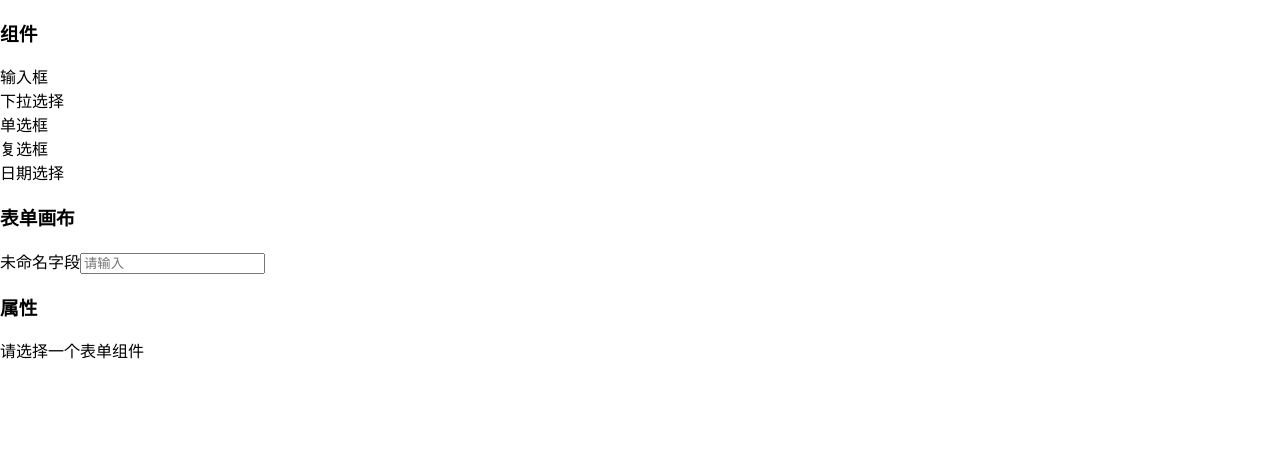
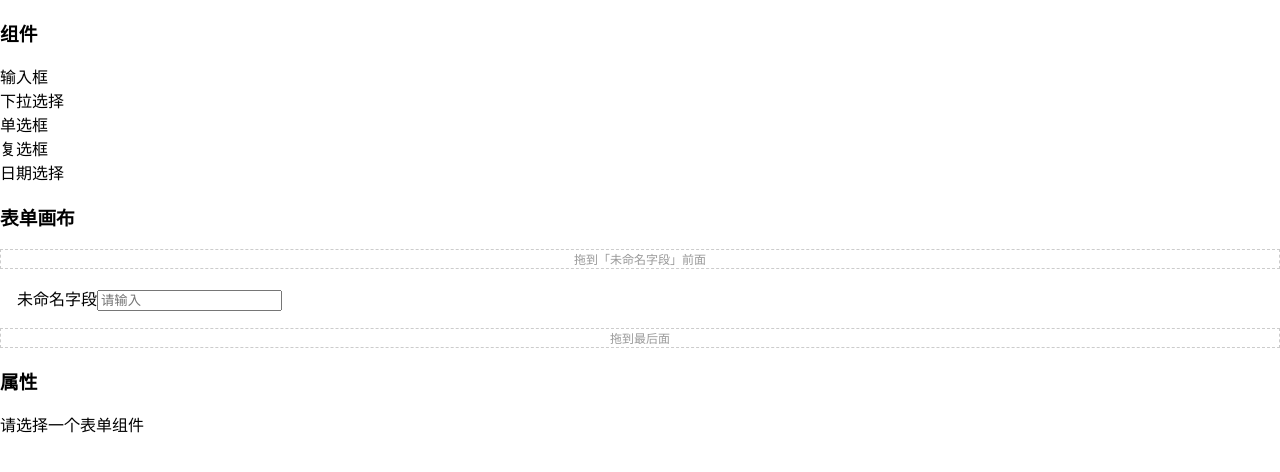
Before and after one commit to 1ikealien/frontend-lab, a Vue app in the folder apps/form-builder/: page / in a window 1280 px wide. Both pictures are taken after a click on the element "输入框". Shown: the top 472 px of the page. Built offline with nearby package versions, Linux system fonts and the light colour scheme; what vite-plugin-qiankun would draw is missing.

Commit message:
feat(form-builder): 实现表单元素拖拽排序

```diff
--- a/apps/form-builder/src/App.vue
+++ b/apps/form-builder/src/App.vue
@@ -17,11 +17,62 @@ const selectedField = computed(() => {
   )
 })
 
+const selectedFieldIndex = computed(() => {
+  return schema.value.fields.findIndex(
+    field => field.id === selectedFieldId.value
+  )
+})
+
+const canMoveUp = computed(() => {
+  return selectedFieldIndex.value > 0
+})
+
+const canMoveDown = computed(() => {
+  return (
+    selectedFieldIndex.value >= 0 && selectedFieldIndex.value < schema.value.fields.length - 1
+  )
+})
+
 function handleSelectField(fieldId: string) {
   selectedFieldId.value = fieldId
+}
 
-  console.log('selected field:', fieldId)
+function moveFieldUp() {
+  const index = schema.value.fields.findIndex(
+    field => field.id === selectedFieldId.value
+  )
+
+  if (index <= 0) {
+    return
+  }
+
+  const fields = schema.value.fields
+
+  const current = fields[index]
+  const previous = fields[index - 1]
+
+  fields[index] = previous
+  fields[index - 1] = current
 }
+
+function moveFieldDown() {
+  const index = schema.value.fields.findIndex(
+    field => field.id === selectedFieldId.value
+  )
+
+  if (index === -1 || index >= schema.value.fields.length - 1) {
+    return
+  }
+
+  const fields = schema.value.fields
+
+  const current = fields[index]
+  const next = fields[index + 1]
+
+  fields[index] = next
+  fields[index + 1] = current
+}
+
 function handleAddField(type: FieldType) {
   const field: FormField = {
     id: crypto.randomUUID(),
@@ -55,6 +106,60 @@ function handleAddField(type: FieldType) {
 
   console.log(schema.value)
 }
+
+function moveField(draggingFieldId: string, targetFieldId: string, position: 'before' | 'after') {
+  if (draggingFieldId === targetFieldId) {
+    return
+  }
+
+  const fields = schema.value.fields
+
+  const draggingIndex = fields.findIndex(
+    field => field.id === draggingFieldId
+  )
+
+  const targetIndex = fields.findIndex(
+    field => field.id === targetFieldId
+  )
+
+  if (draggingIndex === -1 || targetIndex === -1) {
+    return
+  }
+
+  const [draggingField] = fields.splice(draggingIndex, 1)
+
+  const newTargetIndex = fields.findIndex(
+    field => field.id === targetFieldId
+  )
+
+  const insertIndex = position === 'before' ? newTargetIndex : newTargetIndex + 1
+
+  fields.splice(insertIndex, 0, draggingField)
+}
+
+function handleDrop(draggingFieldId: string, targetFieldId: string, position: 'before' | 'after') {
+  moveField(draggingFieldId, targetFieldId, position)
+}
+
+function handleDropBetween(draggingFieldId: string, targetFieldId: string, position: 'before' | 'after') {
+  moveField(draggingFieldId, targetFieldId, position)
+}
+
+function handleEndDrop(draggingFieldId: string) {
+  const fields = schema.value.fields
+
+  const draggingIndex = fields.findIndex(
+    field => field.id === draggingFieldId
+  )
+
+  if (draggingIndex === -1) {
+    return
+  }
+
+  const [draggingField] = fields.splice(draggingIndex, 1)
+
+  fields.push(draggingField)
+}
 </script>
 
 <template>
@@ -62,8 +167,18 @@ function handleAddField(type: FieldType) {
     <MaterialPanel @add="handleAddField" />
     <FormCanvas
       :schema="schema"
+      :selected-field-id="selectedFieldId"
       @select="handleSelectField"
+      @drop="handleDrop"
+      @drop-between="handleDropBetween"
+      @drop-end="handleEndDrop"
     />
-    <PropertyPanel :field="selectedField" />
+    <PropertyPanel
+      :field="selectedField"
+      :can-move-up="canMoveUp"
+      :can-move-down="canMoveDown"
+      @move-up="moveFieldUp"
+      @move-down="moveFieldDown"
+    />
   </div>
 </template>
--- a/apps/form-builder/src/components/FormCanvas.vue
+++ b/apps/form-builder/src/components/FormCanvas.vue
@@ -1,13 +1,128 @@
 <script setup lang="ts">
+import { ref } from 'vue'
 import type { FormSchema } from '@/types/form'
 
 const props = defineProps<{
   schema: FormSchema
+  selectedFieldId: string | null
 }>()
 
 const emit = defineEmits<{
   select: [fieldId: string]
+  drop: [draggingFieldId: string, targetFieldId: string, position: 'before' | 'after']
+  'drop-between': [draggingFieldId: string, targetFieldId: string, position: 'before' | 'after']
+  'drop-end': [draggingFieldId: string]
 }>()
+
+const draggingFieldId = ref<string | null>(null)
+
+function handleDragStart(fieldId: string) {
+  draggingFieldId.value = fieldId
+  console.log('dragging field:', draggingFieldId.value)
+}
+
+function handleDragOver(event: DragEvent, fieldId: string) {
+  if (draggingFieldId.value === fieldId) {
+    return
+  }
+
+  event.preventDefault()
+
+  const target = event.currentTarget as HTMLElement
+  const rect = target.getBoundingClientRect()
+
+  const middleY = rect.top + rect.height / 2
+
+  const position = event.clientY < middleY ? 'before' : 'after'
+
+  console.log('drag over:', fieldId, position)
+}
+
+function handleBetweenDragOver(event: DragEvent, targetFieldId: string) {
+  if (!draggingFieldId.value) {
+    return
+  }
+
+  if (draggingFieldId.value === targetFieldId) {
+    return
+  }
+
+  event.preventDefault()
+
+  console.log(
+    'between drag over:',
+    targetFieldId
+  )
+}
+
+function handleEndDragOver(event: DragEvent) {
+  if (!draggingFieldId.value) {
+    return
+  }
+
+  event.preventDefault()
+}
+
+function handleBetweenDrop(event: DragEvent, targetFieldId: string) {
+  if (!draggingFieldId.value) {
+    return
+  }
+
+  if (draggingFieldId.value === targetFieldId) {
+    return
+  }
+
+  event.preventDefault()
+
+  console.log(
+    'between drop:',
+    draggingFieldId.value,
+    targetFieldId
+  )
+
+  emit(
+    'drop-between',
+    draggingFieldId.value,
+    targetFieldId,
+    'before'
+  )
+}
+
+function handleEndDrop(event: DragEvent) {
+  if (!draggingFieldId.value) {
+    return
+  }
+
+  event.preventDefault()
+
+  console.log(
+    'end drop:',
+    draggingFieldId.value
+  )
+
+  emit('drop-end', draggingFieldId.value)
+}
+
+function handleDrop(event: DragEvent, targetFieldId: string) {
+  if (!draggingFieldId.value) {
+    return
+  }
+
+  const target = event.currentTarget as HTMLElement
+  const rect = target.getBoundingClientRect()
+
+  const middleY = rect.top + rect.height / 2
+
+  const position = event.clientY < middleY ? 'before' : 'after'
+
+  emit(
+    'drop',
+    draggingFieldId.value,
+    targetFieldId,
+    position
+  )
+}
+
 </script>
 <template>
   <main class="form-canvas">
@@ -19,8 +134,22 @@ const emit = defineEmits<{
     <div
       v-for="field in props.schema.fields"
       :key="field.id"
+    >
+      <div
+        class="drop-zone"
+        @dragover="handleBetweenDragOver($event, field.id)"
+        @drop="handleBetweenDrop($event, field.id)"
+      >
+        拖到「{{ field.label }}」前面
+      </div>
+      <div
         class="form-field"
+        :class="{ selected: field.id === props.selectedFieldId }"
+        draggable="true"
         @click="emit('select', field.id)"
+        @dragstart="handleDragStart(field.id)"
+        @dragover="handleDragOver($event, field.id)"
+        @drop="handleDrop($event, field.id)"
       >
         <label>{{ field.label }}</label>
         <input
@@ -77,5 +206,37 @@ const emit = defineEmits<{
           暂不支持: {{ field.type }}
         </div>
       </div>
+
+      <div
+        v-if="field.id === props.schema.fields[props.schema.fields.length - 1]?.id"
+        class="drop-zone"
+        @dragover="handleEndDragOver($event)"
+        @drop="handleEndDrop($event)"
+      >
+        拖到最后面
+      </div>
+    </div>
   </main>
 </template>
+
+<style scoped>
+.form-field {
+  border: 1px solid transparent;
+  padding: 16px;
+  cursor: pointer;
+}
+
+.form-field.selected {
+  border-color: #409eff;
+}
+
+.drop-zone {
+  height: 20px;
+  border: 1px dashed #ccc;
+  display: flex;
+  align-items: center;
+  justify-content: center;
+  font-size: 12px;
+  color: #999;
+}
+</style>
--- a/apps/form-builder/src/components/PropertyPanel.vue
+++ b/apps/form-builder/src/components/PropertyPanel.vue
@@ -3,6 +3,13 @@ import type { FormField } from '@/types/form'
 
 const props = defineProps<{
   field?: FormField
+  canMoveUp: boolean
+  canMoveDown: boolean
+}>()
+
+const emit = defineEmits<{
+  'move-up': []
+  'move-down': []
 }>()
 
 function addOption() {
@@ -30,6 +37,29 @@ function removeOption(index: number) {
 
     <div v-else>
       <p>类型: {{ field.type }}</p>
+
+      <button
+        :disabled="!props.canMoveUp"
+        @click="emit('move-up')"
+      >
+        上移
+      </button>
+      <button
+        :disabled="!props.canMoveDown"
+        @click="emit('move-down')"
+      >
+        下移
+      </button>
+
+      <div>
+        <label>
+          <input
+            type="checkbox"
+            v-model="field.props!.disabled"
+          />
+          禁用
+        </label>
+      </div>
       <div>
         <label>标题</label>
         <input
```
Lines whose indentation alone changed are shown as unchanged.
